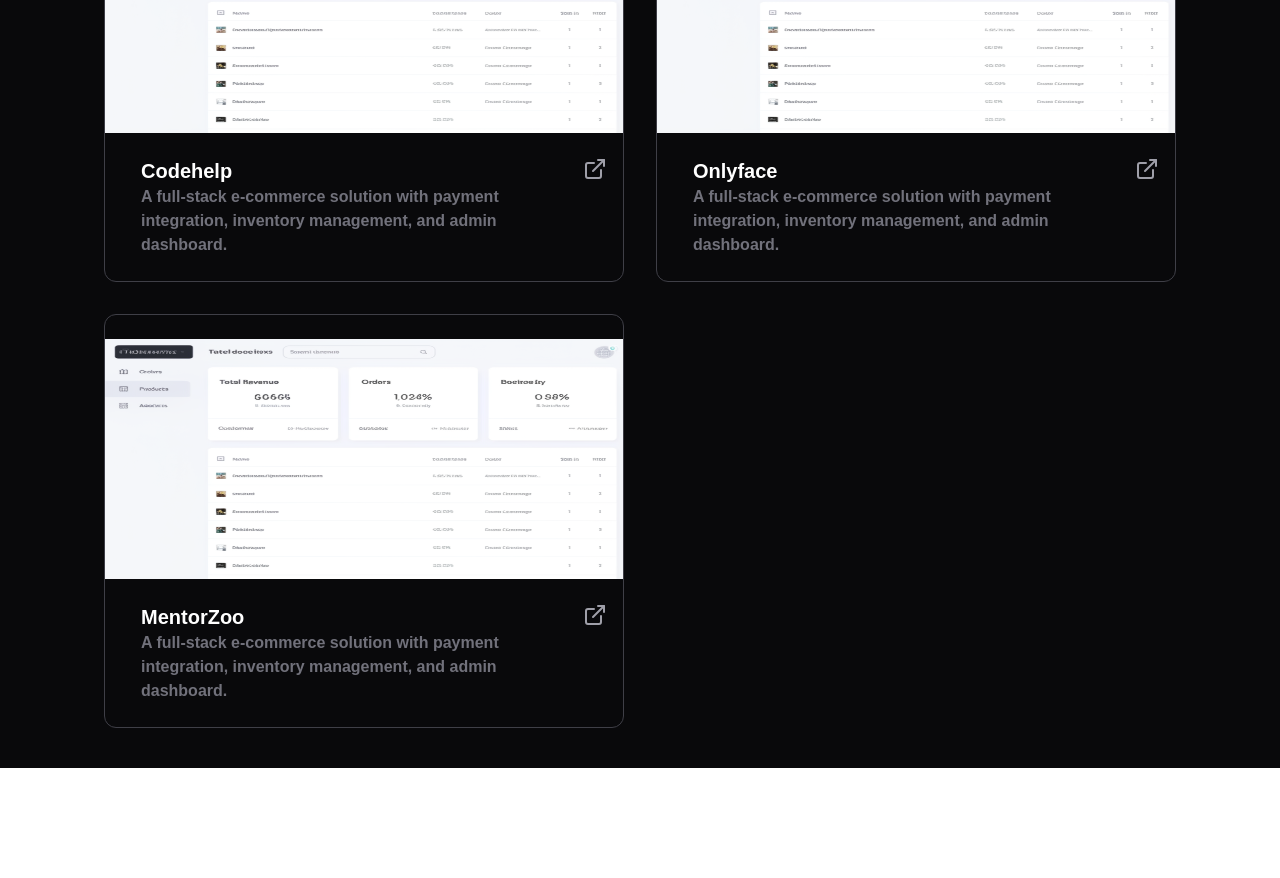
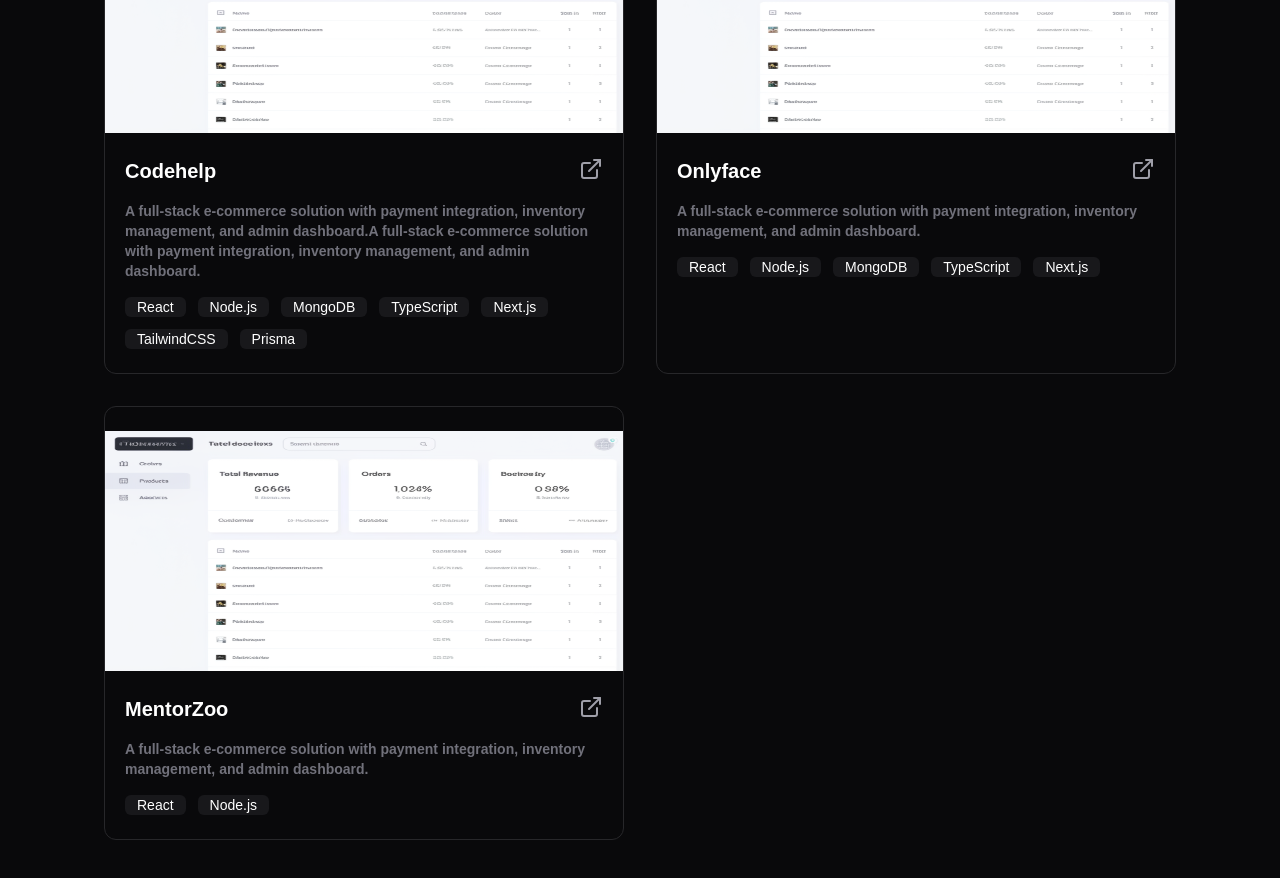
Before and after one commit to KevinLai02/portfolio, a Next.js app: page / in a window 1280 px wide. Shown: the part 1180-2058 px from the top of the page. Before the commit the page ends 1948 px from the top, so only its background shows below. Built offline with nearby package versions, Linux system fonts and the light colour scheme.

Commit message:
finish project tag feature

```diff
--- a/src/components/Subtitle/Subtitle.tsx
+++ b/src/components/Subtitle/Subtitle.tsx
@@ -3,7 +3,7 @@
 
 const Subtitle = ({ value, className }: Props) => {
 	return (
-		<div className={cn("font-bold px-5 text-zinc-500", className)}>{value}</div>
+		<div className={cn("font-bold text-zinc-500", className)}>{value}</div>
 	);
 };
 
--- a/src/components/Title/Title.tsx
+++ b/src/components/Title/Title.tsx
@@ -2,9 +2,7 @@
 import { cn } from "~/lib/utils";
 
 const Title = ({ value, className }: Props) => {
-	return (
-		<div className={cn("font-bold px-5 text-white", className)}>{value}</div>
-	);
+	return <div className={cn("font-bold text-white", className)}>{value}</div>;
 };
 
 export default Title;
--- a/src/container/Project/Project.tsx
+++ b/src/container/Project/Project.tsx
@@ -2,6 +2,7 @@
 import Title from "~/components/Title/Title";
 import ProjectCard from "./components/ProjectCard/ProjectCard";
 import { projectList } from "./constants";
+import Tag from "./components/Tag/Tag";
 
 const Project = () => {
 	return (
@@ -28,7 +29,11 @@
 						description={project.description}
 						imageUrl={project.imageUrl}
 						projectUrl={project.projectUrl}
-					/>
+					>
+						{project.tags.map((tag) => (
+							<Tag key={tag.id} value={tag.name} />
+						))}
+					</ProjectCard>
 				))}
 			</div>
 		</div>
--- a/src/container/Project/components/ProjectCard/ProjectCard.tsx
+++ b/src/container/Project/components/ProjectCard/ProjectCard.tsx
@@ -12,7 +12,7 @@
 	children,
 }: Props) => {
 	return (
-		<div className="border border-zinc-700 rounded-xl overflow-hidden max-w-130 min-w-80 max-h-200 pt-6 group">
+		<div className="border border-zinc-800 rounded-xl overflow-hidden max-w-130 min-w-80 max-h-200 pt-6 group">
 			<Image
 				src={imageUrl}
 				alt=""
@@ -21,15 +21,15 @@
 				height={0}
 				sizes="100vw"
 			/>
-			<div className="px-4 py-6">
+			<div className="px-5 py-6 space-y-4">
 				<div className="flex justify-between">
 					<Title value={title} className="text-xl" />
 					<a href={projectUrl} target="_blank">
 						<ExternalLink className="h-6 w-6 text-zinc-400 hover:text-zinc-100" />
 					</a>
 				</div>
-				<Subtitle value={description} />
-				<div className="gird gird-row-4 gap-4">{children}</div>
+				<Subtitle className="text-sm" value={description} />
+				<div className="flex flex-wrap gap-3">{children}</div>
 			</div>
 		</div>
 	);
--- a/src/container/Project/components/Tag/Tag.tsx
+++ b/src/container/Project/components/Tag/Tag.tsx
@@ -1,5 +1,11 @@
-const Tag = () => {
-	return <div>Tag</div>;
+import type { Props } from "./types";
+
+const Tag = ({ value }: Props) => {
+	return (
+		<div className="flex items-center justify-center border-none rounded-md text-white bg-zinc-900 text-sm px-3">
+			{value}
+		</div>
+	);
 };
 
 export default Tag;
--- a/src/container/Project/constants.ts
+++ b/src/container/Project/constants.ts
@@ -1,26 +1,46 @@
 export const projectList = [
 	{
-    id: 0,
+		id: 0,
 		title: "Codehelp",
 		description:
-			"A full-stack e-commerce solution with payment integration, inventory management, and admin dashboard.",
+			"A full-stack e-commerce solution with payment integration, inventory management, and admin dashboard.A full-stack e-commerce solution with payment integration, inventory management, and admin dashboard.",
 		projectUrl: "https://codehelp-web.vercel.app/en",
 		imageUrl: "/modern-ecommerce-dashboard.png",
+		tags: [
+			{ id: 0, name: "React" },
+			{ id: 1, name: "Node.js" },
+			{ id: 2, name: "MongoDB" },
+			{ id: 3, name: "TypeScript" },
+			{ id: 4, name: "Next.js" },
+			{ id: 5, name: "TailwindCSS" },
+			{ id: 6, name: "Prisma" },
+		],
 	},
 	{
-    id: 1,
+		id: 1,
 		title: "Onlyface",
 		description:
 			"A full-stack e-commerce solution with payment integration, inventory management, and admin dashboard.",
 		projectUrl: "https://www.onlyface.app/",
 		imageUrl: "/modern-ecommerce-dashboard.png",
+		tags: [
+			{ id: 0, name: "React" },
+			{ id: 1, name: "Node.js" },
+			{ id: 2, name: "MongoDB" },
+			{ id: 3, name: "TypeScript" },
+			{ id: 4, name: "Next.js" },
+		],
 	},
 	{
-    id: 2,
+		id: 2,
 		title: "MentorZoo",
 		description:
 			"A full-stack e-commerce solution with payment integration, inventory management, and admin dashboard.",
 		projectUrl: "https://mentor-zoo.vercel.app/",
 		imageUrl: "/modern-ecommerce-dashboard.png",
+		tags: [
+			{ id: 0, name: "React" },
+			{ id: 1, name: "Node.js" },
+		],
 	},
 ];
```
